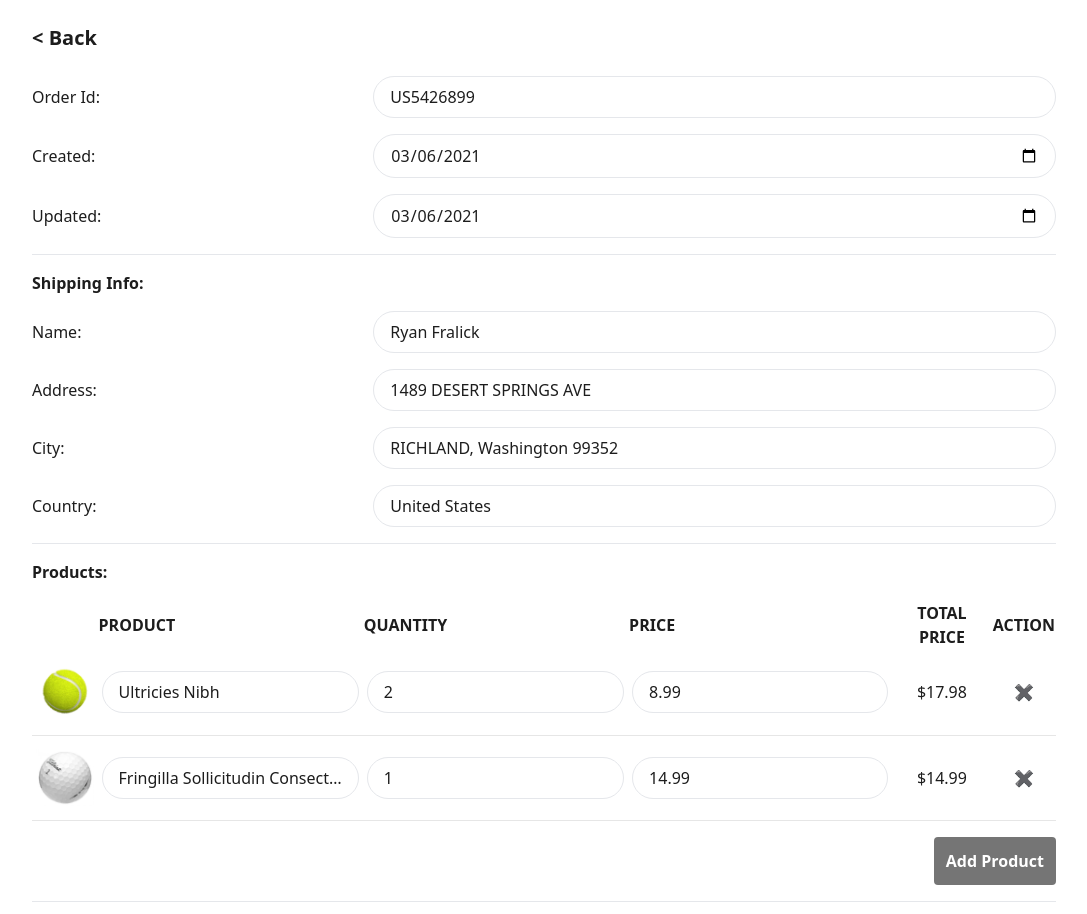
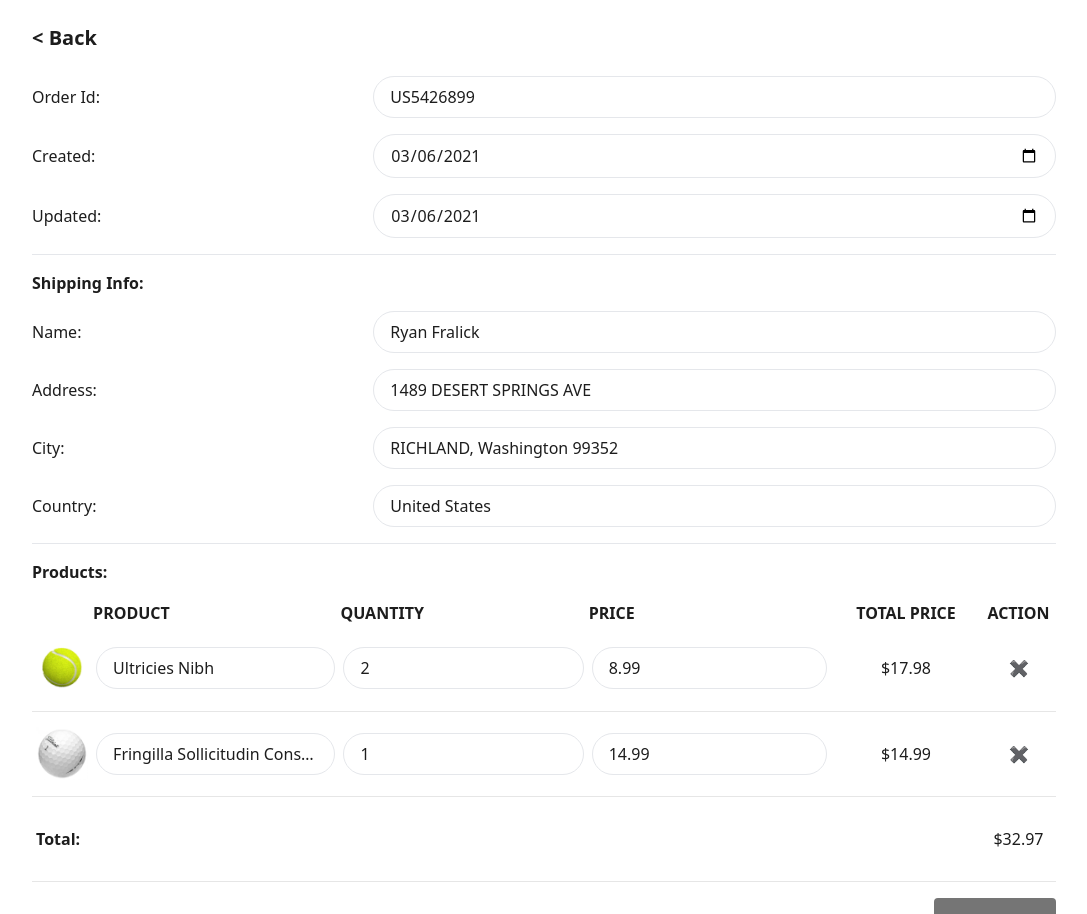
Before and after one commit to HQDung/manscaped-challenge, a React (Create React App) app: page /dashboard in a window 1280 px wide. Shown: the top 914 px of the page, without its empty margins (96-1183 px from the left). Built offline with nearby package versions, Linux system fonts and the light colour scheme.

Commit message:
fix minor issue

```diff
--- a/public/index.html
+++ b/public/index.html
@@ -24,7 +24,7 @@
       work correctly both with client-side routing and a non-root public URL.
       Learn how to configure a non-root public URL by running `npm run build`.
     -->
-    <title>React App</title>
+    <title>Manscaped Challenge</title>
   </head>
   <body>
     <noscript>You need to enable JavaScript to run this app.</noscript>
--- a/src/components/Table/index.tsx
+++ b/src/components/Table/index.tsx
@@ -12,6 +12,7 @@ export interface Column {
   render?: Function;
   align?: colAlign;
   onChange?: Function;
+  width?: string | number;
 }
 
 export interface TableFooter {
@@ -57,7 +58,10 @@ const Table: React.FC<TableProps> = ({ columns, rows, footer }) => {
           {columns.map((col: Column) => (
             <th
               key={`col_${col.id}`}
-              style={{ textAlign: col.align || "left" }}
+              style={{
+                textAlign: col.align || "left",
+                width: col.width || "auto",
+              }}
             >
               {col.label}
             </th>
--- a/src/pages/Dashboard/ProductTable.tsx
+++ b/src/pages/Dashboard/ProductTable.tsx
@@ -1,15 +1,20 @@
 import React, { useCallback, useState } from "react";
 import { Product } from "../../models/type";
-import Table, { Column } from "../../components/Table";
+import Table, { Column, TableFooter } from "../../components/Table";
 import Button from "../../components/Button";
 import Modal from "../../components/Modal";
 
 interface ProductTableProps {
   products: Product[];
-  onChange: React.Dispatch<React.SetStateAction<Product[]>>;
+  onChange: Function;
+  footer?: TableFooter;
 }
 
-const ProductTable: React.FC<ProductTableProps> = ({ products, onChange }) => {
+const ProductTable: React.FC<ProductTableProps> = ({
+  products,
+  onChange,
+  footer,
+}) => {
   const [deleteProductId, setDeleteDeleteProductId] = useState<
     string | undefined
   >();
@@ -26,7 +31,7 @@ const ProductTable: React.FC<ProductTableProps> = ({ products, onChange }) => {
 
   const handleAddProduct = () => {
     const newProduct: Product = {
-      id: `${products.length + 1}`,
+      id: `${new Date().getTime()}`,
       name: "",
       qty: 1,
       price: 0,
@@ -46,7 +51,7 @@ const ProductTable: React.FC<ProductTableProps> = ({ products, onChange }) => {
   );
 
   const renderTotalPrice = (colId: string, row: any) =>
-    `$${row.price * row.qty}`;
+    `$${Number(row.price * row.qty).toFixed(2)}`;
 
   const renderActions = (colId: string, row: any) => (
     <button className="text-red-600" onClick={openModal(row.id)}>
@@ -79,6 +84,7 @@ const ProductTable: React.FC<ProductTableProps> = ({ products, onChange }) => {
       label: "TOTAL PRICE",
       type: "custom",
       align: "center",
+      width: 150,
       render: renderTotalPrice,
     },
     {
@@ -86,6 +92,7 @@ const ProductTable: React.FC<ProductTableProps> = ({ products, onChange }) => {
       label: "ACTION",
       type: "custom",
       align: "center",
+      width: 75,
       render: renderActions,
     },
   ];
@@ -93,7 +100,7 @@ const ProductTable: React.FC<ProductTableProps> = ({ products, onChange }) => {
   return (
     <>
       <h2 className="font-bold">Products:</h2>
-      <Table columns={columns} rows={products} />
+      <Table columns={columns} rows={products} footer={footer} />
       <div className="text-right">
         <Button title="Add Product" onClick={handleAddProduct} />
       </div>
--- a/src/pages/Dashboard/index.tsx
+++ b/src/pages/Dashboard/index.tsx
@@ -26,28 +26,48 @@ function DashboardPage() {
 
   const handleBasicInfoChange = useCallback(
     (e: React.ChangeEvent<HTMLInputElement>) => {
-      setOrder({ ...order, [e.target.name]: e.target.value });
+      setOrder((newOrder) => ({
+        ...newOrder,
+        [e.target.name]: e.target.value,
+      }));
     },
     []
   );
 
   const handleShippingInfoChange = useCallback(
     (e: React.ChangeEvent<HTMLInputElement>) => {
-      setShippingInfo({ ...shippingInfo, [e.target.name]: e.target.value });
+      setShippingInfo((newInfo) => ({
+        ...newInfo,
+        [e.target.name]: e.target.value,
+      }));
     },
     []
   );
 
+  const handleProductsChange = useCallback((data: Product[]) => {
+    setProducts(data);
+    const total = +Number(
+      data.reduce<number>((prev, cur) => {
+        prev += cur.price * cur.qty;
+        return prev;
+      }, 0)
+    ).toFixed(2);
+    setOrder((newOrder) => ({
+      ...newOrder,
+      total,
+    }));
+  }, []);
+
   const handleSave = () => {
     const newOrderDetails = {
       ...order,
-      shipping: { ...shipping },
+      shipping: { ...shippingInfo },
       items: [...products],
     };
     dispatch(updateOrder(newOrderDetails));
     setTimeout(() => {
       setSavedIndicatorHidden(false);
-    }, 300);
+    }, 200);
   };
 
   return (
@@ -102,7 +122,14 @@ function DashboardPage() {
         />
       </section>
       <section className="space-y-4 border-b pb-4 mb-4">
-        <ProductTable products={products} onChange={setProducts} />
+        <ProductTable
+          products={products}
+          onChange={handleProductsChange}
+          footer={{
+            label: "Total",
+            value: `$${order.total}`,
+          }}
+        />
       </section>
       <footer className="text-center">
         <Button title="Save" onClick={handleSave} />
```
